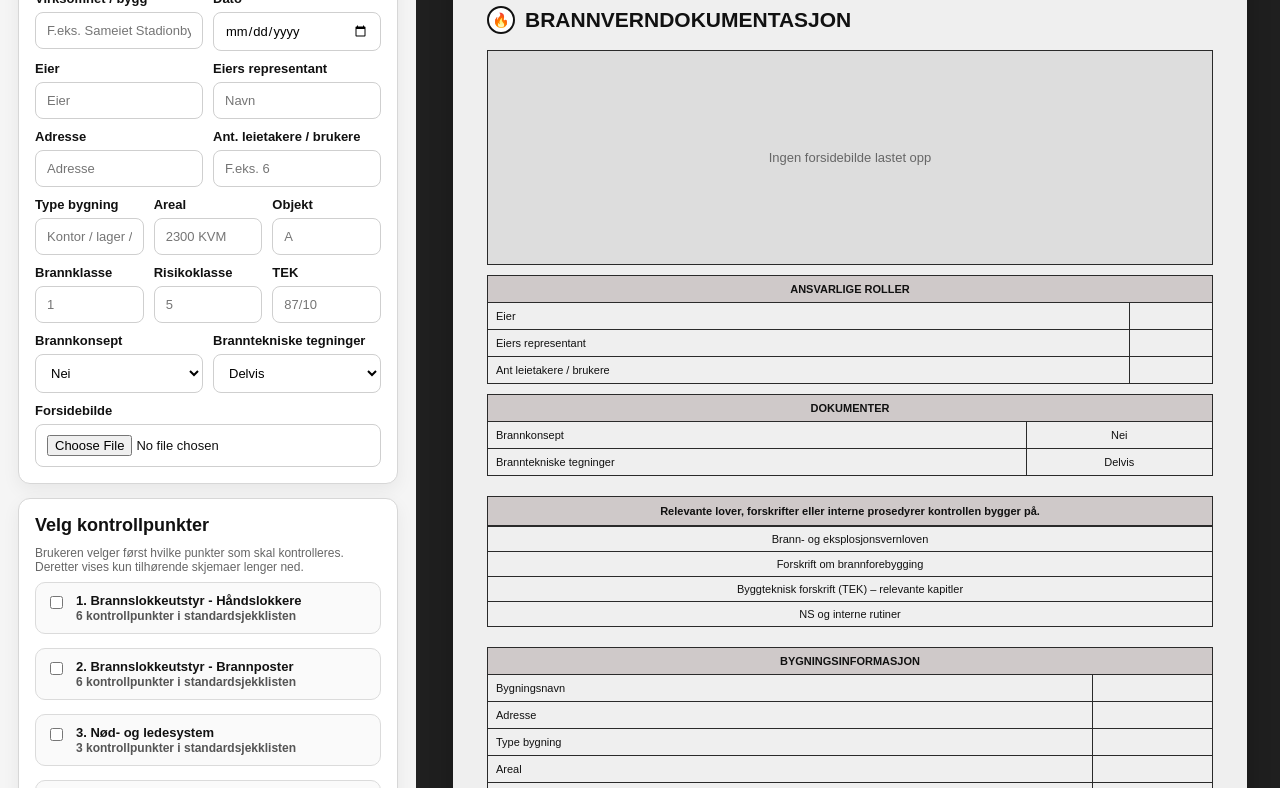
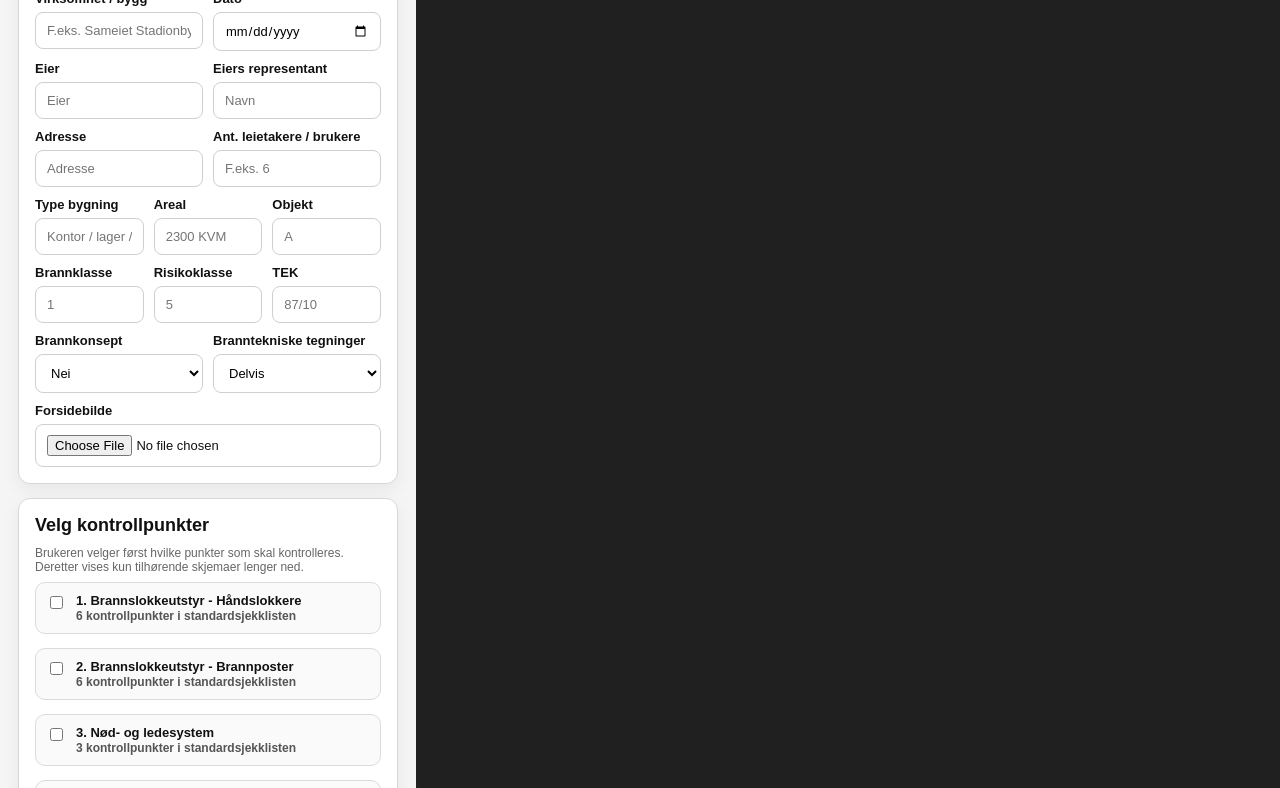
Before and after one commit to Larsisaksen/Brannteknikk, a plain HTML site: page index.html in a window 1280 px wide. Shown: the part 159-947 px from the top of the page. Drawn offline with Linux system fonts and the light colour scheme.

Commit message:
Remove main preview section from index.html
Removed the main preview section and its related content.

```diff
--- a/index.html
+++ b/index.html
@@ -50,7 +50,6 @@
   <div class="card"><h2>Velg kontrollpunkter</h2><div class="small muted">Brukeren velger først hvilke punkter som skal kontrolleres. Deretter vises kun tilhørende skjemaer lenger ned.</div><div id="moduleOptions" class="moduleGrid"></div></div>
   <div class="card"><h2>Valgte skjemaer</h2><div id="moduleForms"></div><div class="btnRow"><button class="btnPrimary" onclick="renderReport()">Oppdater rapport</button><button class="btnSecondary" onclick="fillDemo()">Fyll eksempeldata</button><button class="btnGhost" onclick="window.print()">Skriv ut / lagre som PDF</button><button class="btnGhost" onclick="resetApp()">Tøm alt</button></div></div>
 </aside>
-<main class="previewWrap"><div class="screenHint">Mockupen under etterligner oppsettet i rapporteksemplene du sendte: forside, oppsummeringstabell og egne seksjonssider med avvikstabell og bilder.</div><div id="pages"></div></main>
 </div>
 <script>
 const moduleDefs=[
```
